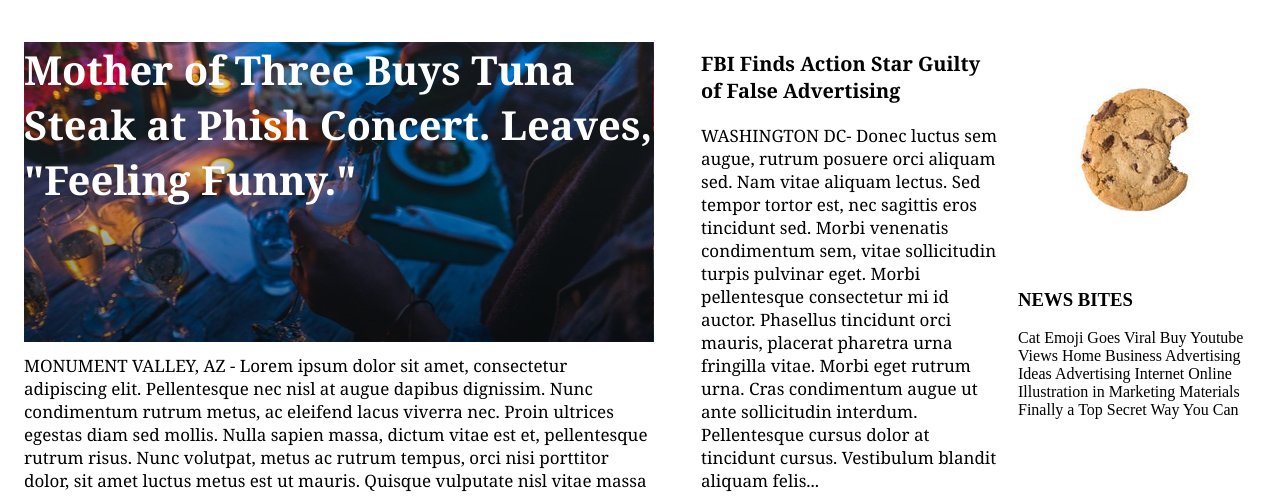
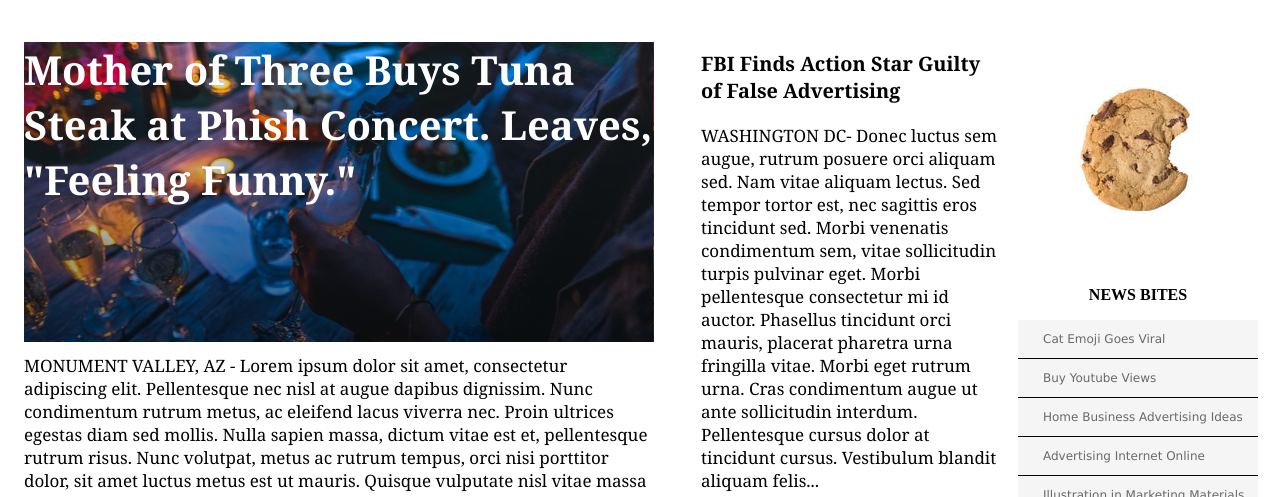
Before and after one commit to dariod/myTimes, a plain HTML site: page index.html in a window 1280 px wide. Shown: the part 86-583 px from the top of the page. Drawn offline with Linux system fonts and the light colour scheme.

Commit message:
Fix News-bites span list

```diff
--- a/resources/css/style.css
+++ b/resources/css/style.css
@@ -109,6 +109,27 @@ div {
   display: inline-block;
 }
 
+.news-bites {
+
+}
+
+.news-bites h3 {
+  font-size: 16px;
+  font-weight: bold;
+  text-align: center;
+}
+
+.news-bites span {
+  display: block;
+  background-color: WhiteSmoke;
+  font-family: Verdana;
+  font-size: 12px;
+  color: DimGray;
+  border-bottom: 1px solid black;
+  padding: 12px 0px 12px 25px;
+  align-items: center;
+}
+
 
 #img01 {
   background-image: url(../images/img-story-main.png);
```
